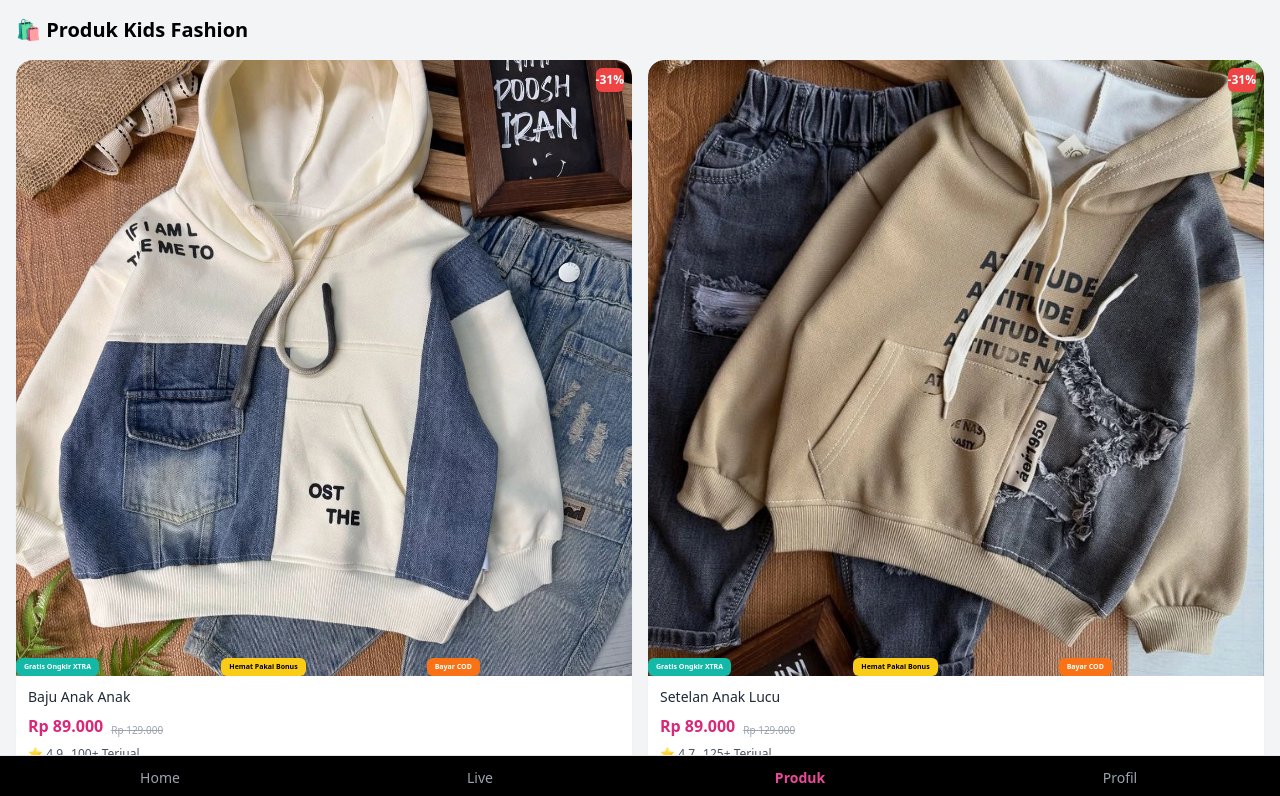
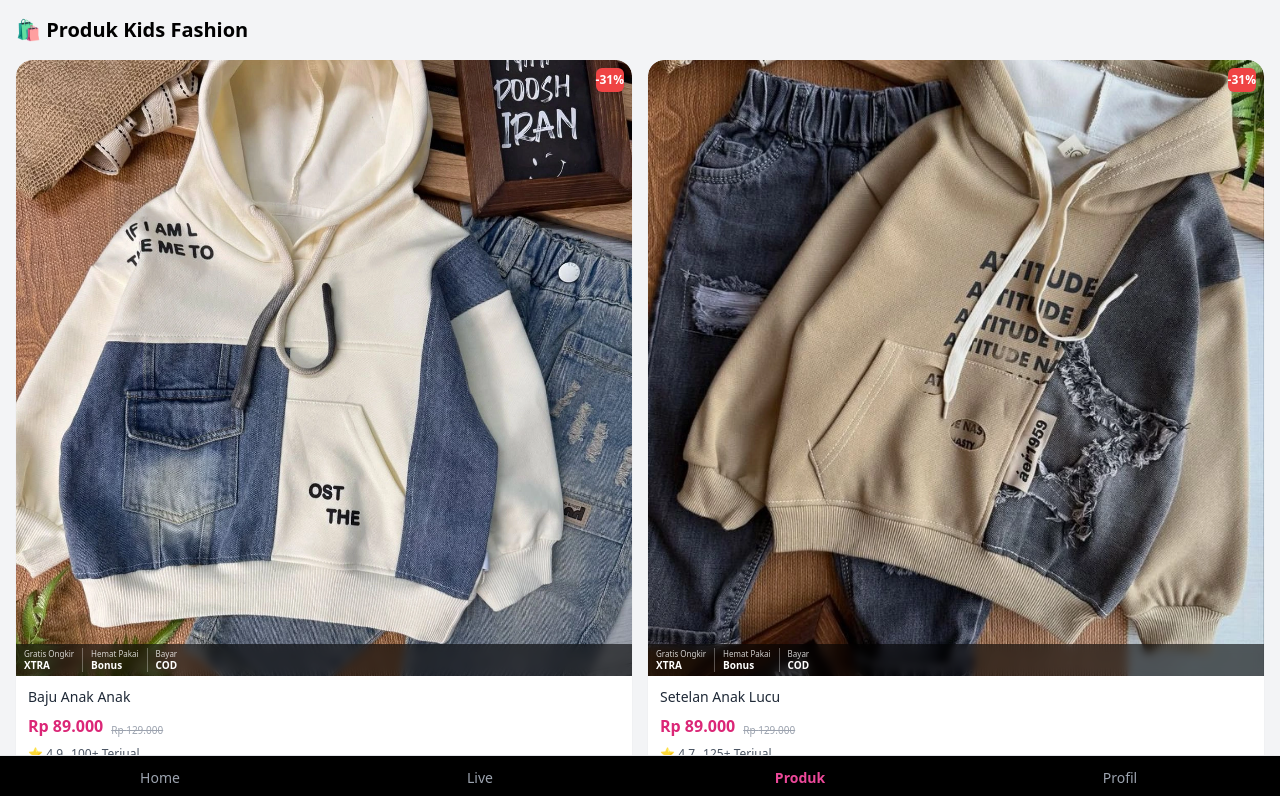
Before and after one commit to djdonjuan86-coder/kfs, a Next.js app: page /produk in a window 1280 px wide. Shown: the top 796 px of the page. Built offline with nearby package versions, Linux system fonts and the light colour scheme.

Commit message:
fix product

```diff
--- a/src/app/produk/page.js
+++ b/src/app/produk/page.js
@@ -62,11 +62,31 @@ export default function ProdukPage() {
 
                 <Image src={product.image} alt={product.title} width={500} height={500} className="w-full h-auto object-cover aspect-square transition-transform duration-300 hover:scale-110" priority={product.id === 1} />
 
-                {/* Overlay Bottom Badge 3 Column */}
-                <div className="absolute bottom-0 left-0 right-0 w-full grid grid-cols-3">
-                  <div className="text-white text-[7px] font-semibold bg-teal-500 px-2 py-1 rounded-md w-fit">Gratis Ongkir XTRA</div>
-                  <div className="text-black text-[7px] font-semibold bg-yellow-400 px-2 py-1 rounded-md w-fit">Hemat Pakai Bonus</div>
-                  <div className="text-white text-[7px] font-semibold bg-orange-500 px-2 py-1 rounded-md w-fit">Bayar COD</div>
+                {/* TikTok Shop Style Bottom Strip */}
+                <div className="absolute bottom-0 left-0 w-full bg-black/60 backdrop-blur-sm px-2 py-1 flex gap-2 items-center">
+                  {/* Gratis Ongkir */}
+                  <div className="flex flex-col text-white leading-tight">
+                    <span className="text-[8px] opacity-80">Gratis Ongkir</span>
+                    <span className="text-[10px] font-semibold">XTRA</span>
+                  </div>
+
+                  {/* Separator */}
+                  <div className="w-[1px] h-6 bg-white/30"></div>
+
+                  {/* Hemat Bonus */}
+                  <div className="flex flex-col text-white leading-tight">
+                    <span className="text-[8px] opacity-80">Hemat Pakai</span>
+                    <span className="text-[10px] font-semibold">Bonus</span>
+                  </div>
+
+                  {/* Separator */}
+                  <div className="w-[1px] h-6 bg-white/30"></div>
+
+                  {/* COD */}
+                  <div className="flex flex-col text-white leading-tight">
+                    <span className="text-[8px] opacity-80">Bayar</span>
+                    <span className="text-[10px] font-semibold">COD</span>
+                  </div>
                 </div>
               </div>
 
```
